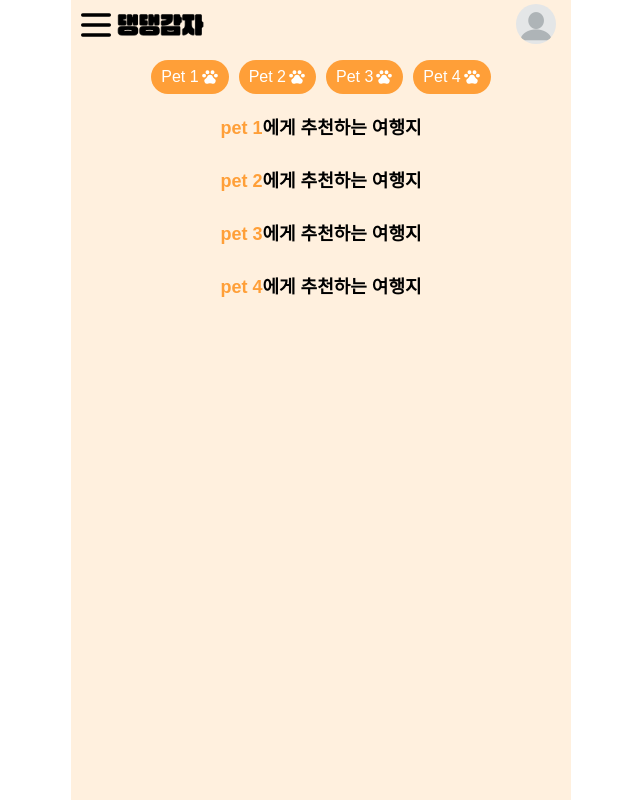
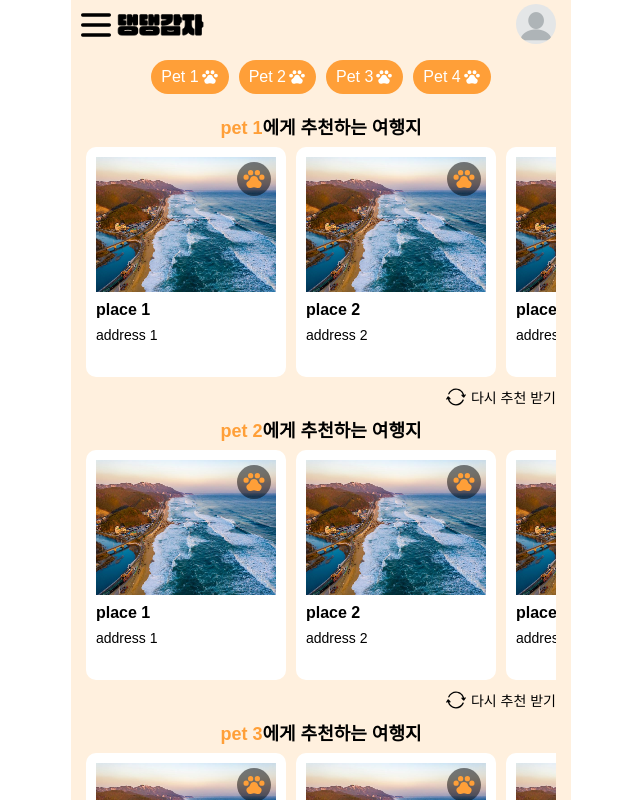
Before and after one commit to DaengPotato/DaengDaeng, a Next.js app in the folder frontend/daengdaeng/: page /placerecommendation in a window 1280 px wide. Shown: the whole page, without its empty margins (319-959 px from the left). Built offline with nearby package versions, Linux system fonts and the light colour scheme.

Commit message:
S09P22A103-380 feat: 여행지 다시 추천 받기 기능 구현

```diff
--- a/frontend/daengdaeng/src/containers/placeRecommendation/PetSpecificPlaces/index.tsx
+++ b/frontend/daengdaeng/src/containers/placeRecommendation/PetSpecificPlaces/index.tsx
@@ -1,23 +1,36 @@
-import React from 'react';
+import React, { useState } from 'react';
 
 import { PetSimple } from '@/src/types/pet';
-import { Place } from '@/src/types/trip';
+import { Place, PlaceResponse } from '@/src/types/trip';
 
 import styles from './index.module.scss';
 import PlaceCarousel from '../PlaceCarousel';
+import { ReloadIcon } from '@/public/icons';
 
 type PetSpecificPlacesProps = {
   pet: PetSimple;
-  places: Place[];
+  places: PlaceResponse[];
 };
 
 const PetSpecificPlaces = ({ pet, places }: PetSpecificPlacesProps) => {
+  const [currentPlaceIndex, setCurrentPlaceIndex] = useState<number>(0);
+
+  const handleReloadClick = () => {
+    setCurrentPlaceIndex((prev) => (prev + 5) % places.length);
+  };
+
   return (
     <div className={styles.PetSpecificPlaces}>
       <div className={styles.header}>
         <span className={styles.petName}>{pet.name}</span>에게 추천하는 여행지
       </div>
-      <PlaceCarousel places={places} />
+      <PlaceCarousel places={places} startIndex={currentPlaceIndex} />
+      <div className={styles.reloadContainer}>
+        <button onClick={handleReloadClick} className={styles.reloadBtn}>
+          <ReloadIcon width={20} height={20} />
+          다시 추천 받기
+        </button>
+      </div>
     </div>
   );
 };
```
Also changed, not shown: frontend/daengdaeng/public/icons/reload-icon.svg (added).
